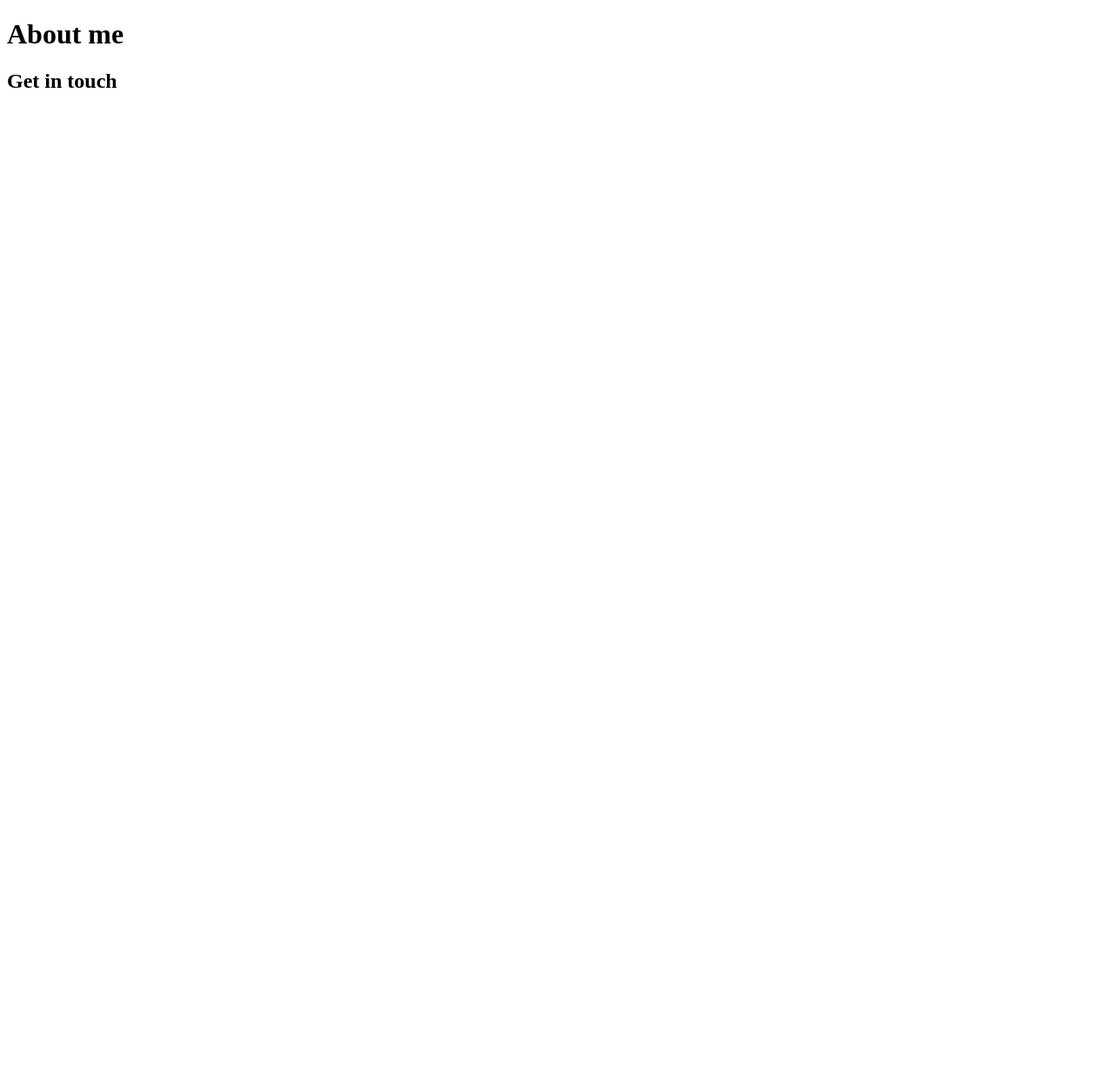
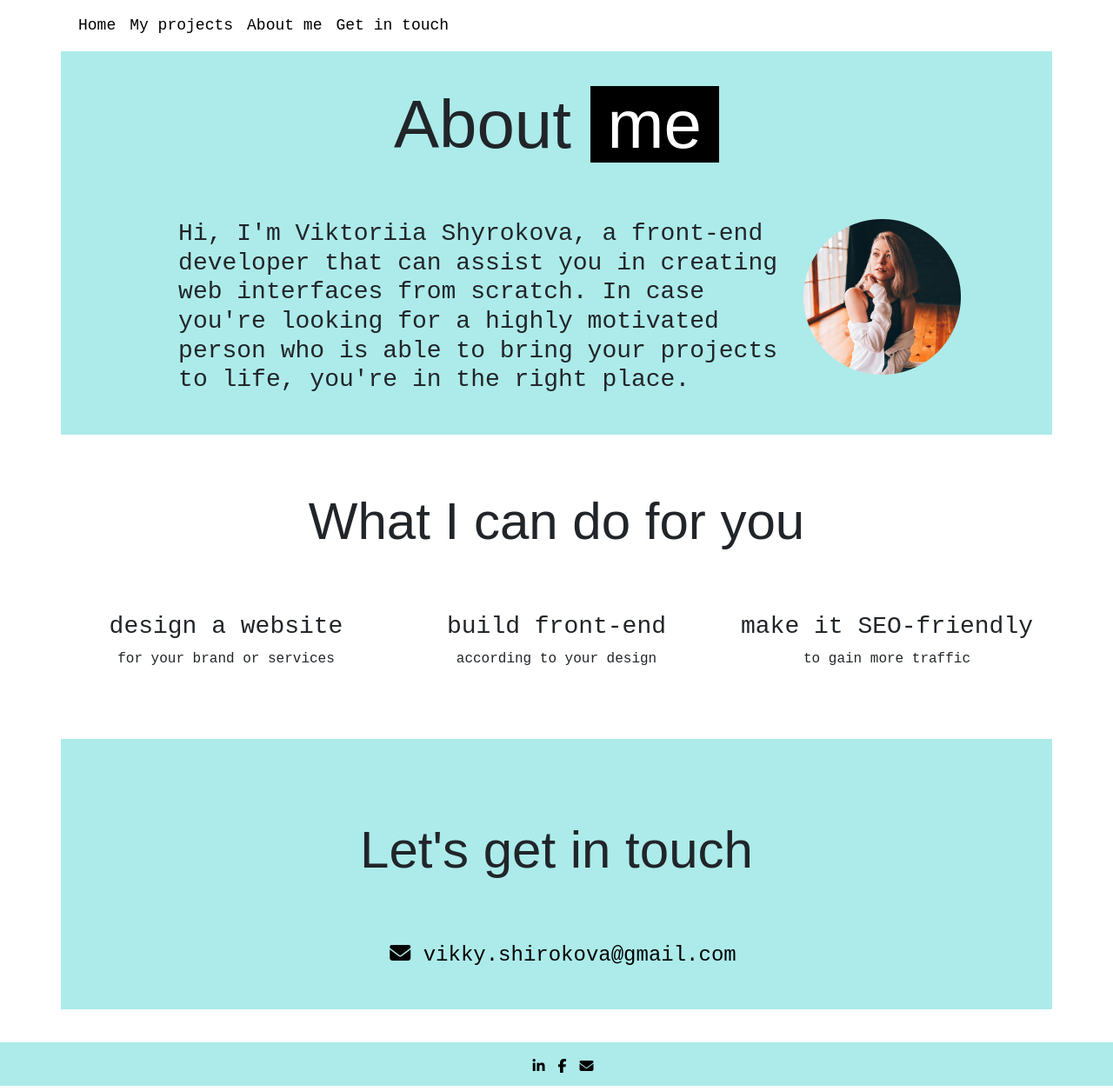
Before and after one commit to Shininglow/Minty-portfolio, a plain HTML site: page about.html in a window 1280 px wide. Shown: the whole page at 87% size. Before the commit the page ends 800 px from the top, so only its background shows below. Drawn offline with nearby package versions, Linux system fonts and the light colour scheme.

Commit message:
added about page

```diff
--- a/about.html
+++ b/about.html
@@ -4,11 +4,88 @@
     <meta charset="UTF-8">
     <meta http-equiv="X-UA-Compatible" content="IE=edge">
     <meta name="viewport" content="width=device-width, initial-scale=1.0">
+    <meta http-equiv="X-UA-Compatible" content="IE=edge">
+    <link
+    href="https://cdn.jsdelivr.net/npm/bootstrap@5.2.0/dist/css/bootstrap.min.css"
+    rel="stylesheet"
+    integrity="sha384-gH2yIJqKdNHPEq0n4Mqa/HGKIhSkIHeL5AyhkYV8i59U5AR6csBvApHHNl/vI1Bx"
+    crossorigin="anonymous"
+  />
+    <link href="src/styles.css" rel="stylesheet" type="text/css" />
+    <script src="https://kit.fontawesome.com/e71cbb327a.js" crossorigin="anonymous"></script>
     <title>About Viktoriia</title>
     <meta name="description"  content="Learn more about Viktoriia as a developer." />
 </head>
 <body>
-   <h1>About me</h1>
-   <h2 id="contacts">Get in touch</h2>
+    <script
+    src="https://cdn.jsdelivr.net/npm/bootstrap@5.2.0/dist/js/bootstrap.bundle.min.js"
+    integrity="sha384-A3rJD856KowSb7dwlZdYEkO39Gagi7vIsF0jrRAoQmDKKtQBHUuLZ9AsSv4jD4Xa"
+    crossorigin="anonymous"
+  ></script>
+  <div class="container">  <div class="menu">
+        <nav class="navbar navbar-expand-md  class="navbar navbar-light style="background-color: transparent;">
+          <button
+          class="navbar-toggler"
+          type="button"
+          data-bs-toggle="collapse"
+          data-bs-target="#navbarSupportedContent"
+          aria-controls="navbarSupportedContent"
+          aria-expanded="false"
+          aria-label="Toggle navigation"
+        ><span class="navbar-toggler-icon"></span>
+      </button>
+      <div class="collapse navbar-collapse" id="navbarSupportedContent">
+        <ul class="navbar-nav me-auto mb-2 mb-lg-0">
+            <ul class="navbar-nav ms-auto">
+              <li class="nav-item active">
+                <a class="nav-link" href="../">Home</a>
+              </li>
+              <li class="nav-item">
+                <a class="nav-link" href="../#projects">My projects</a>
+              </li>
+              <li class="nav-item">
+                <a class="nav-link" href="#">About me</a>
+              </li>
+              <li class="nav-item">
+                <a class="nav-link" href="/about.html#contacts">Get in touch</a>
+              </li>
+            </ul>
+          </div>
+        </nav>
+      </div>
+    </div>
+      <div class="container about-container">
+    <div class="row">
+        <h1 class="about">About <span class="black-blackground">me</span></h1>
+    </div>
+    <div class="row first-row">
+    <div class="col-9 d-flex align-items-center"><h3>Hi, I'm Viktoriia Shyrokova, a front-end developer that can assist you in creating web interfaces from scratch. In case you're looking for a highly motivated person who is able to bring your projects to life, you're in the right place. </h3></div>
+    <div class="col-3 d-none d-sm-block"><img style="width: 181px;" src="src/img/ellipse.png" /></div>
+</div>
+</div>
+<div class="container white-container">
+<div class="row">
+    <h2 class="second-about-heading">What I can do for you</h2>
+</div>
+
+<div class="row text-center">
+    <div class="col-4"><h3>design
+        a website</h3><p>for your brand or services</p></div>
+    <div class="col-4"><h3>build
+        front-end</h3><p>according to your design</p></div>
+    <div class="col-4"><h3>make it SEO-friendly</h3><p>to gain more traffic</p></div>
+</div>
+</div>
+
+<div class="container about-container lower-container">
+    <div class="row"><h2 id="contacts" class="contact-heading">Let's get in touch</h2></div>
+    <div class="row text-center">
+<h4><a href="mailto:vikky.shirokova@gmail.com"><i class="fa-solid fa-envelope"></i> vikky.shirokova@gmail.com</a></h4></div>
+    </div>
+
+<footer>
+    <div class="footer-icons"><a href="https://www.linkedin.com/in/vishirokova/"><i class="fa-brands fa-linkedin-in"></i></a><a href="https://www.facebook.com/victoria.shirokova.50/"><i class="fab fa-facebook-f"></i></a><a href="mailto:vikky.shirokova@gmail.com"><i class="fa-solid fa-envelope"></i></a></div>
+  </footer>
+
 </body>
 </html>
--- a/src/styles.css
+++ b/src/styles.css
@@ -621,3 +621,45 @@ i:hover {
 }
 
 }
+
+.about {
+  text-align: center;
+}
+
+.about-container {
+  padding: 3%;
+  background: var(--divider-background-mint);
+}
+
+p {
+  font-family: var(---secondary-font-family);
+}
+
+.portrait {
+  box-shadow: 0px 4px 95px 15px rgba(90, 11, 91, 0.1);
+}
+
+.first-row {
+  padding-top: 5%;
+}
+
+.col-9 {
+  padding-left: 10%;
+}
+
+.second-about-heading {
+  padding-top: 0%;
+}
+
+.white-container {
+  padding-top: 5%;
+  padding-bottom: 5%;
+}
+
+.contact-heading {
+  padding-top: 5%;
+}
+
+.lower-container {
+  margin-bottom: 3%;
+}
```
Also changed, not shown: src/img/ellipse.png (added).
